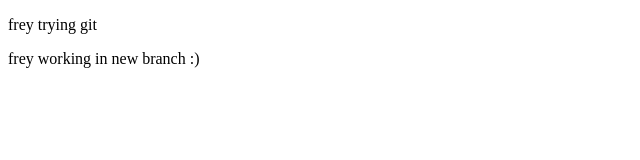
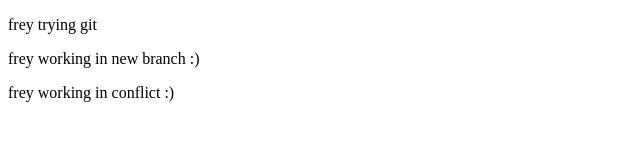
Before and after one commit to fretm/practice_repo, a plain HTML site: page index.html in a window 1280 px wide. Shown: the whole page, without its empty margins (0-640 px from the left). Drawn offline with Linux system fonts and the light colour scheme.

Commit message:
myconflictpra

```diff
--- a/index.html
+++ b/index.html
@@ -14,6 +14,9 @@
     <p>
         frey working in new branch :)
     </p>
+    <p>
+            frey working in conflict :)
+        </p>
 
 </body>
 </html>
```
